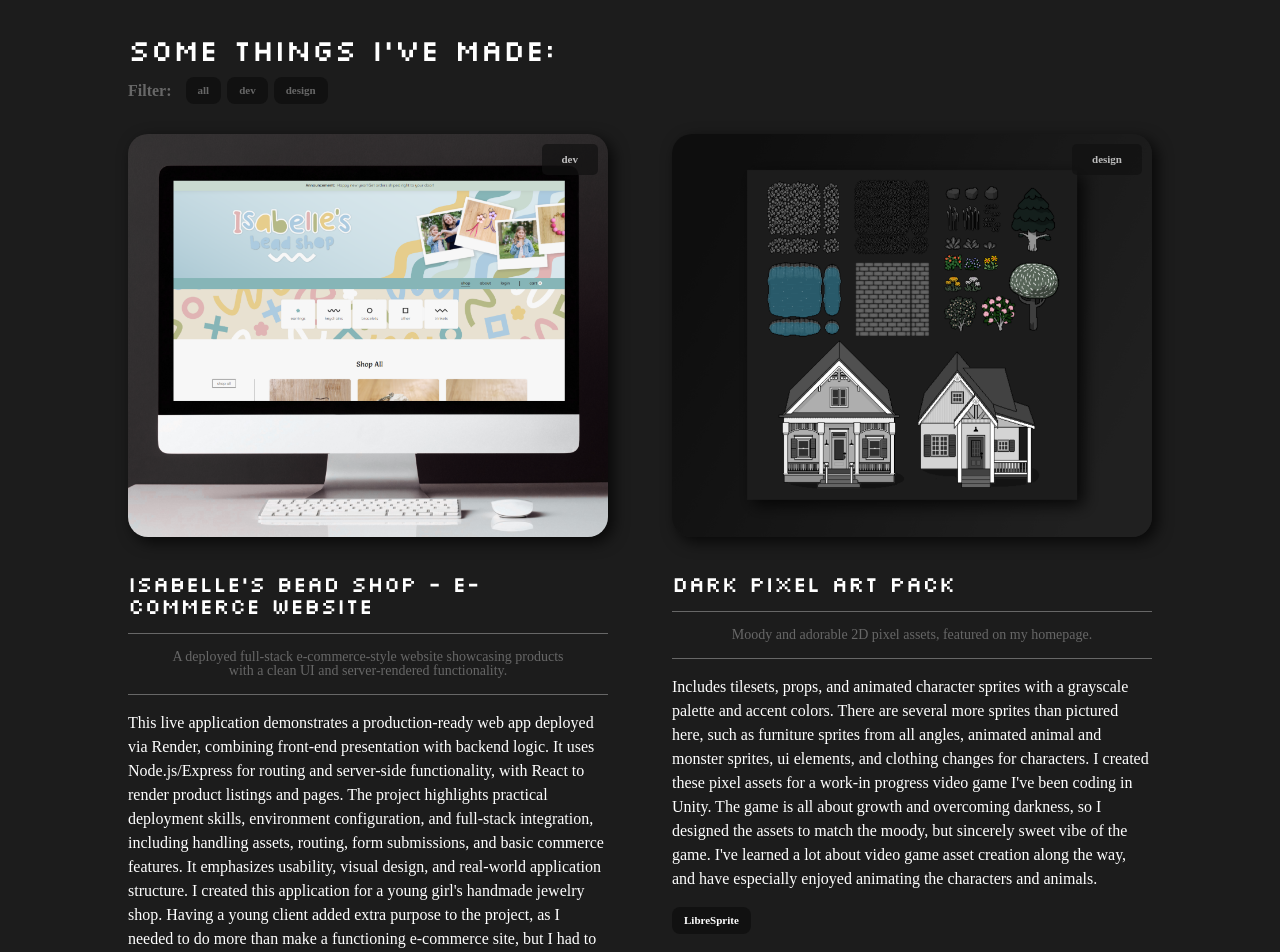
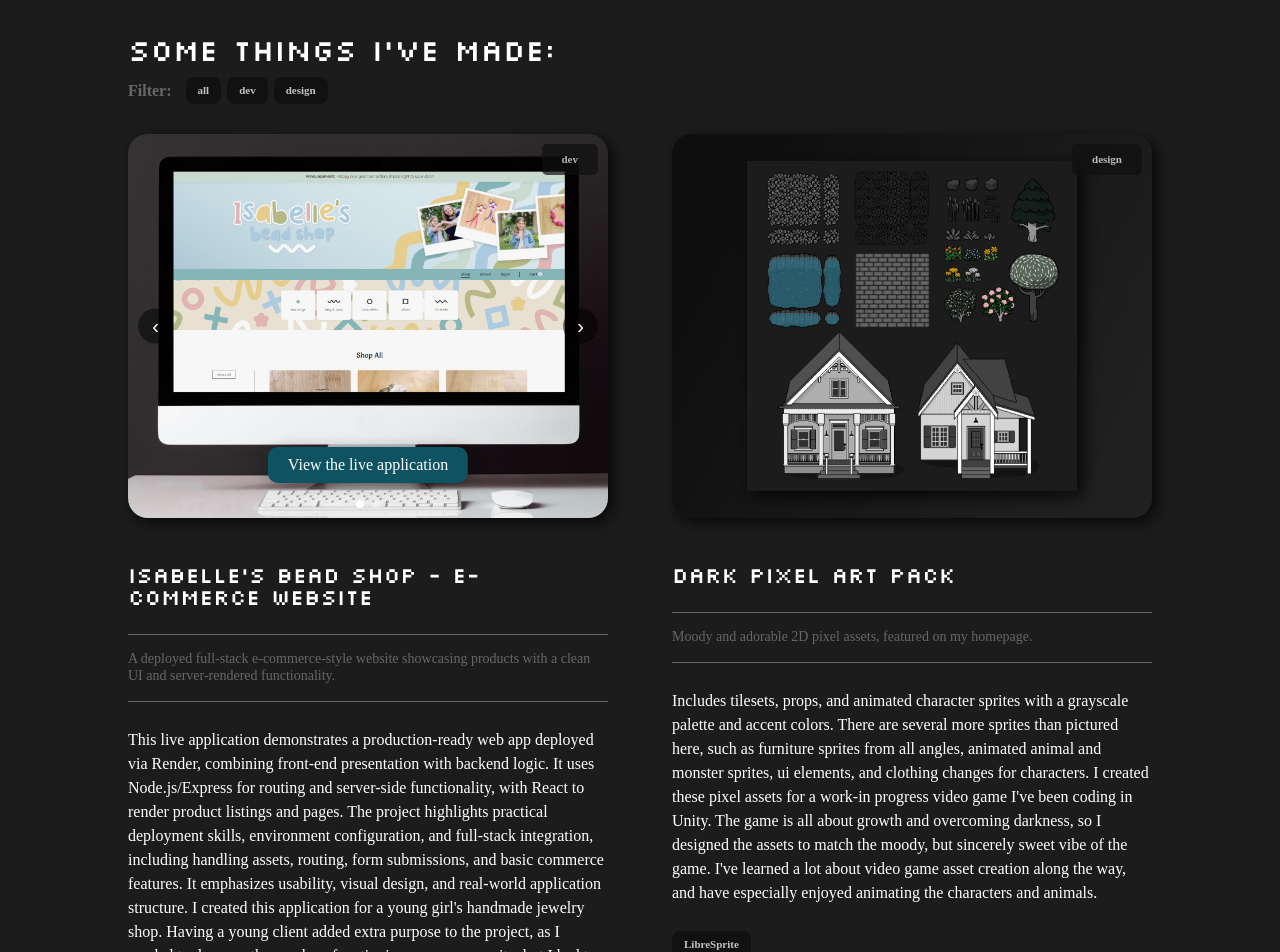
Before and after one commit to hannah-finch/pixel-portfolio, a React (Vite) app in the folder portfolio/: page /work in a window 1280 px wide. Shown: the part 280-1232 px from the top of the page. Built offline with nearby package versions, Linux system fonts and the light colour scheme.

Commit message:
add slideshow to project cards

```diff
--- a/portfolio/data/projects.json
+++ b/portfolio/data/projects.json
@@ -5,7 +5,7 @@
     "type": "dev",
     "desc": "A deployed full-stack e-commerce-style website showcasing products with a clean UI and server-rendered functionality.",
     "details": "This live application demonstrates a production-ready web app deployed via Render, combining front-end presentation with backend logic. It uses Node.js/Express for routing and server-side functionality, with React to render product listings and pages. The project highlights practical deployment skills, environment configuration, and full-stack integration, including handling assets, routing, form submissions, and basic commerce features. It emphasizes usability, visual design, and real-world application structure. I created this application for a young girl's handmade jewelry shop. Having a young client added extra purpose to the project, as I needed to do more than make a functioning e-commerce site, but I had to make it simple enough for my client to upkeep on her own. I created a very user-friendly admin panel (protected by authentication), where she could add and edit products, including uploading her own photos. She has absolutely loved the freedom of having her own website.",
-    "image": "src/assets/project-photos/isabelle.png",
+    "images": ["src/assets/project-photos/isabelle.png", "src/assets/project-photos/erin.png"],
     "tech": [
       "React",
       "Express.js",
@@ -15,7 +15,9 @@
       "StripeAPI",
       "MongoDB",
       "Authentication"
-    ]
+    ],
+    "btnTxt": "View the live application",
+    "btnLink": "http://isabellesbeadshop.onrender.com/"
   },
   {
     "id": 2,
@@ -23,16 +25,16 @@
     "type": "design",
     "desc": "Moody and adorable 2D pixel assets, featured on my homepage.",
     "details": "Includes tilesets, props, and animated character sprites with a grayscale palette and accent colors. There are several more sprites than pictured here, such as furniture sprites from all angles, animated animal and monster sprites, ui elements, and clothing changes for characters. I created these pixel assets for a work-in progress video game I've been coding in Unity. The game is all about growth and overcoming darkness, so I designed the assets to match the moody, but sincerely sweet vibe of the game. I've learned a lot about video game asset creation along the way, and have especially enjoyed animating the characters and animals.",
-    "image": "src/assets/project-photos/pixel-assets.png",
+    "images": ["src/assets/project-photos/pixel-assets.png"],
     "tech": ["LibreSprite"]
   },
   {
     "id": 3,
-    "title": "Book Buddies - Social Bookclub App",
+    "title": "Book Buddies - Social Book Club App",
     "type": "dev",
     "desc": "A full-stack social reading app that connects users through shared books, enabling discussion, tracking, and community engagement.",
-    "details": "Built with a modern JavaScript stack, this application focuses on creating an interactive reading community where users can log books, connect with others, and participate in discussions. It leverages Handlebars for a dynamic front-end experience and a Node.js/Express backend to manage user data and interactions. Persistent storage is handled through a database layer (PostgreSQL), with RESTful APIs enabling seamless communication between client and server. The project emphasizes component-based architecture, and user-centric design patterns for scalability and maintainability.",
-    "image": "src/assets/project-photos/book-buddies.png",
+    "details": "Built with a modern JavaScript stack, this application focuses on creating an interactive reading community where users join or create book clubs, plan club meetings, and collaborate on reading lists. It leverages Handlebars for a dynamic front-end experience and a Node.js/Express backend to manage user data and interactions. Persistent storage is handled through a database layer (PostgreSQL), with RESTful APIs enabling seamless communication between client and server. The project emphasizes component-based architecture, and user-centric design patterns for scalability and maintainability.",
+    "images": ["src/assets/project-photos/book-buddies.png"],
     "tech": ["Node.js", "Express.js", "Handlebars", "PostgreSQL", "RESTful API"]
   },
   {
@@ -40,9 +42,9 @@
     "title": "MI Harp Center - Brand Identity",
     "type": "design",
     "desc": "Logo design and typography for MI Harp Center.",
-    "details": "Clean and soft logo design and typography created for MI Harp Center in Belleville, MI.",
-    "image": "src/assets/project-photos/mi-harp-center.png",
-    "tech": ["AdobeIllustrator"]
+    "details": "Clean and soft logo design and typography created for MI Harp Center in Belleville, MI. I originally created a logo with one classical harp for my client. They returned a few years later to request an updated logo with both a classical and celtic harp that they could use at a celtic festival. I was very happy that my client enjoyed working with me enough to return for another project. The first logo was made with AdobeIllustrator, and then recreated and updated for the second logo with Inkscape.",
+    "images": ["src/assets/project-photos/mi-harp-center.png"],
+    "tech": ["AdobeIllustrator", "Inkscape"]
   },
   {
     "id": 5,
@@ -50,7 +52,7 @@
     "type": "design",
     "desc": "Full brand identity kit for Erin Home Cleaning.",
     "details": "Logo design, typography, color systems, and social templates for cohesive branding. Features bright colors and clean typography for a crisp, friendly vibe, catering toward local homeowners.",
-    "image": "src/assets/project-photos/erin.png",
+    "images": ["src/assets/project-photos/erin.png"],
     "tech": ["AdobeIllustrator"]
   },
   {
@@ -59,7 +61,7 @@
     "type": "design",
     "desc": "Custom portraits illustrated from photos for real families",
     "details": "Adorable portraits of families and their pets, created with AdobeIllustrator. I illustrated over 100 portraits, demonstrating my ability to work closely with clients, and making adjustments according to their preferences. Most were ordered as gifts for loved ones, and I received very kind feedback for my work.",
-    "image": "src/assets/project-photos/family-portraits.png",
+    "images": ["src/assets/project-photos/family-portraits.png"],
     "tech": ["AdobeIllustrator"]
   },
   {
@@ -68,7 +70,7 @@
     "type": "design",
     "desc": "Acrylic painting on canvas of grassy, sandy hills",
     "details": "details",
-    "image": "src/assets/project-photos/painting-1.png",
+    "images": ["src/assets/project-photos/painting-1.png"],
     "tech": ["Acrylic on canvas"]
   },
   {
@@ -76,9 +78,11 @@
     "title": "Poké Lounge",
     "type": "dev",
     "desc": "A Pokémon-themed web app that delivers interactive browsing and data visualization using external APIs.",
-    "details": "This project integrates real-time data from public APIs (such as the PokéAPI and Chuck Norris Jokes API) to create an engaging, responsive interface for exploring Pokémon data. Styling is handled through modern CSS techniques, while the app structure demonstrates clean separation of concerns. It highlights skills in API integration, asynchronous data fetching, dynamic rendering, and user experience design.",
-    "image": "src/assets/project-photos/poke-lounge.png",
-    "tech": ["APIs", "CSS", "HTML"]
+    "details": "This is a fun project, where users can select Pokémon, listen to some LoFi music, and hang out. This project integrates real-time data from public APIs (such as the PokéAPI and Chuck Norris Jokes API) to create an engaging, responsive interface for exploring Pokémon data. Styling is handled through modern CSS techniques, while the app structure demonstrates clean separation of concerns. It highlights skills in API integration, asynchronous data fetching, dynamic rendering, and user experience design. Drag-and-drop functionality is achieved with jQuery.",
+    "images": ["src/assets/project-photos/poke-lounge.png"],
+    "tech": ["APIs", "jQuery", "CSS", "HTML"],
+    "btnTxt": "Hang out with some Pokémon",
+    "btnLink": "https://group11projectpokemon.github.io/group-11-project-pokemon//"
   },
   {
     "id": 9,
@@ -86,7 +90,7 @@
     "type": "design",
     "desc": "Illustration of a girl looking up at the clouds for a children's book",
     "details": "details",
-    "image": "src/assets/project-photos/illustration.png",
+    "images": ["src/assets/project-photos/illustration.png"],
     "tech": ["AdobeFresco"]
   }
 ]
--- a/portfolio/src/components/ProjectCard.jsx
+++ b/portfolio/src/components/ProjectCard.jsx
@@ -1,62 +1,210 @@
+import { useState, useRef } from "react";
+
 function ProjectCard(props) {
   const project = props.p;
+
+  const [currentImage, setCurrentImage] = useState(0);
+  const [fade, setFade] = useState(true);
+
+  const touchStartX = useRef(0);
+  const touchEndX = useRef(0);
+
+  const changeImage = (newIndex) => {
+    setFade(false); // fade out
+    setTimeout(() => {
+      setCurrentImage(newIndex);
+      setFade(true); // fade in
+    }, 150);
+  };
+
+  const nextImage = () => {
+    const next =
+      currentImage === project.images.length - 1 ? 0 : currentImage + 1;
+    changeImage(next);
+  };
+
+  const prevImage = () => {
+    const prev =
+      currentImage === 0 ? project.images.length - 1 : currentImage - 1;
+    changeImage(prev);
+  };
+
+  /* Swipe handlers for mobile */
+  const handleTouchStart = (e) => {
+    touchStartX.current = e.targetTouches[0].clientX;
+  };
+
+  const handleTouchMove = (e) => {
+    touchEndX.current = e.targetTouches[0].clientX;
+  };
+
+  const handleTouchEnd = () => {
+    const distance = touchStartX.current - touchEndX.current;
+
+    if (distance > 50) nextImage(); // swipe left
+    if (distance < -50) prevImage(); // swipe right
+  };
+
   return (
-    <>
     <div
       key={project.id}
       style={{
         width: "100%",
-          // padding: "20px",
-          boxSizing: "border-box",
         display: "flex",
         flexDirection: "column",
-          alignItems: "flex-start",
-          gap: "16px",
-          position: 'relative'
+        gap: "26px",
       }}
     >
-
-        <img
-          src={project.image}
+      {/* IMAGE CONTAINER */}
+      <div
         style={{
           width: "100%",
-            boxSizing: "border-box",
+          aspectRatio: "5/4",
           borderRadius: "20px",
           boxShadow: "5px 5px 15px var(--dark-shadow)",
+          overflow: "hidden",
+          position: "relative",
           marginBottom: "20px",
         }}
-        ></img>
-        <span style={{position: 'absolute', right: '10px', top: "10px", backgroundColor: "var(--dark-gray)", color: 'white', padding: '10px 20px', fontWeight: 'bold', fontSize: '11px', opacity: '.7', borderRadius: '5px'}}>{project.type}</span>
-        <h2>{project.title}</h2>
+        onTouchStart={handleTouchStart}
+        onTouchMove={handleTouchMove}
+        onTouchEnd={handleTouchEnd}
+      >
+        {/* IMAGE */}
+        <img
+          src={project.images[currentImage]}
+          alt={project.title}
+          style={{
+            width: "100%",
+            height: "100%",
+            objectFit: "cover",
+            opacity: fade ? 1 : 0,
+            transition: "opacity 0.3s ease-in-out",
+          }}
+        />
+
+        {/* TYPE TAG */}
+        <span
+          style={{
+            position: "absolute",
+            right: "10px",
+            top: "10px",
+            backgroundColor: "var(--dark-gray)",
+            color: "white",
+            padding: "10px 20px",
+            fontWeight: "bold",
+            fontSize: "11px",
+            opacity: ".7",
+            borderRadius: "5px",
+          }}
+        >
+          {project.type}
+        </span>
+
+        {/* ARROWS */}
+        {project.images.length > 1 && (
+          <>
+            <button onClick={prevImage} style={arrowStyle("left")}>
+              ‹
+            </button>
+            <button onClick={nextImage} style={arrowStyle("right")}>
+              ›
+            </button>
+          </>
+        )}
+
+        {/* DOTS */}
+        {project.images.length > 1 && (
           <div
             style={{
-            height: "1px",
-            backgroundColor: "var(--light-gray)",
+              position: "absolute",
+              bottom: "10px",
               width: "100%",
+              display: "flex",
+              justifyContent: "center",
+              gap: "8px",
             }}
-        ></div>
-        <p style={{ fontSize: "14px", margin: '0 34px', alignSelf: "center", textAlign: 'center' }}>
-          {project.desc}
-        </p>
+          >
+            {project.images.map((_, index) => (
+              <div
+                key={index}
+                onClick={() => changeImage(index)}
+                style={{
+                  width: "8px",
+                  height: "8px",
+                  borderRadius: "50%",
+                  backgroundColor:
+                    index === currentImage ? "white" : "#ffffff66",
+                  cursor: "pointer",
+                  transition: "all 0.2s",
+                }}
+              />
+            ))}
+          </div>
+        )}
+
+        {/* BUTTON */}
+        {project.btnLink && (
+          <a
+            href={project.btnLink}
+            target="_blank"
+            rel="noopener noreferrer"
+            style={{
+              position: "absolute",
+              bottom: "35px",
+              left: "50%",
+              transform: "translateX(-50%)",
+            }}
+          >
+            <div className="button-2">{project.btnTxt}</div>
+          </a>
+        )}
+      </div>
+
+      <h2>{project.title}</h2>
+
       <div
         style={{
-            height: "1px",
-            backgroundColor: "var(--light-gray)",
           width: "100%",
+          border: "1px solid var(--light-gray)",
+          borderLeft: "none",
+          borderRight: "none",
+          padding: "16px 0px",
         }}
-        ></div>
+      >
+        <p style={{ fontSize: "14px", lineHeight: "1.2" }}>{project.desc}</p>
+      </div>
 
       <p style={{ color: "white", lineHeight: "1.5" }}>{project.details}</p>
 
-        <div style={{display: 'flex', gap: '10px', flexWrap: 'wrap'}}>
+      <div style={{ display: "flex", gap: "10px", flexWrap: "wrap" }}>
         {project.tech.map((item, index) => (
-          <span key={index} className="type">{item}</span>
+          <span key={index} className="tech">
+            {item}
+          </span>
         ))}
       </div>
-
     </div>
-    </>
   );
 }
 
+/* Arrow styling */
+const arrowStyle = (side) => ({
+  position: "absolute",
+  top: "50%",
+  [side]: "10px",
+  transform: "translateY(-50%)",
+  backgroundColor: "#00000080",
+  color: "white",
+  border: "none",
+  borderRadius: "50%",
+  width: "35px",
+  height: "35px",
+  cursor: "pointer",
+  fontSize: "20px",
+  display: "flex",
+  alignItems: "center",
+  justifyContent: "center",
+});
+
 export default ProjectCard;
--- a/portfolio/src/index.css
+++ b/portfolio/src/index.css
@@ -5,7 +5,11 @@
   --dark-gray: #111111;
   --mid-gray: #393939;
   --light-gray: #676767;
+  --lighter-gray: #c2c2c2;
   --dark-shadow: #000000bb;
+  --darkish-shadow: #00000050;
+  --accent: #0f5262;
+  --accent-dark: #08364e;
 
 
   --font-pixel: silkscreen;
@@ -49,8 +53,20 @@ h2 {
 
 .button:hover {
   background-color: #171717;
+  cursor: pointer;
+}
 
-  cursor: pointer;
+.button-2 {
+  background-color: var(--accent);
+  color: white;
+  padding: 10px 20px;
+  border-radius: 10px;
+  box-shadow: 2px 2px 15px var(--darkish-shadow);
+  transition: .2s;
+}
+
+.button-2:hover{
+  background-color: var(--accent-dark);
 }
 
 .icon-container {
@@ -67,7 +83,6 @@ h2 {
   font-weight: bold;
   font-size: 20px;
   box-shadow: 2px 2px 12px #000000b1;
-
 }
 
 .icon-container:hover {
@@ -78,7 +93,7 @@ h2 {
   background-color: var(--dark-gray);
   padding: 8px 12px;
   border-radius: 8px;
-  color: var(--light-gray);
+  color: var(--lighter-gray);
   font-size: 11px;
   font-weight: bold;
 }
@@ -87,11 +102,11 @@ h2 {
   cursor: pointer;
 }
 
-.type {
-    background-color: var(--dark-gray);
+.tech {
+  background-color: var(--dark-gray);
   padding: 8px 12px;
   border-radius: 8px;
-  color: white;
+  color: var(--lighter-gray);
   font-size: 11px;
   font-weight: bold;
   text-wrap: nowrap;
```
Also changed, not shown: portfolio/src/assets/project-photos/neumorphism.png (added). Lines whose indentation alone changed are shown as unchanged.
